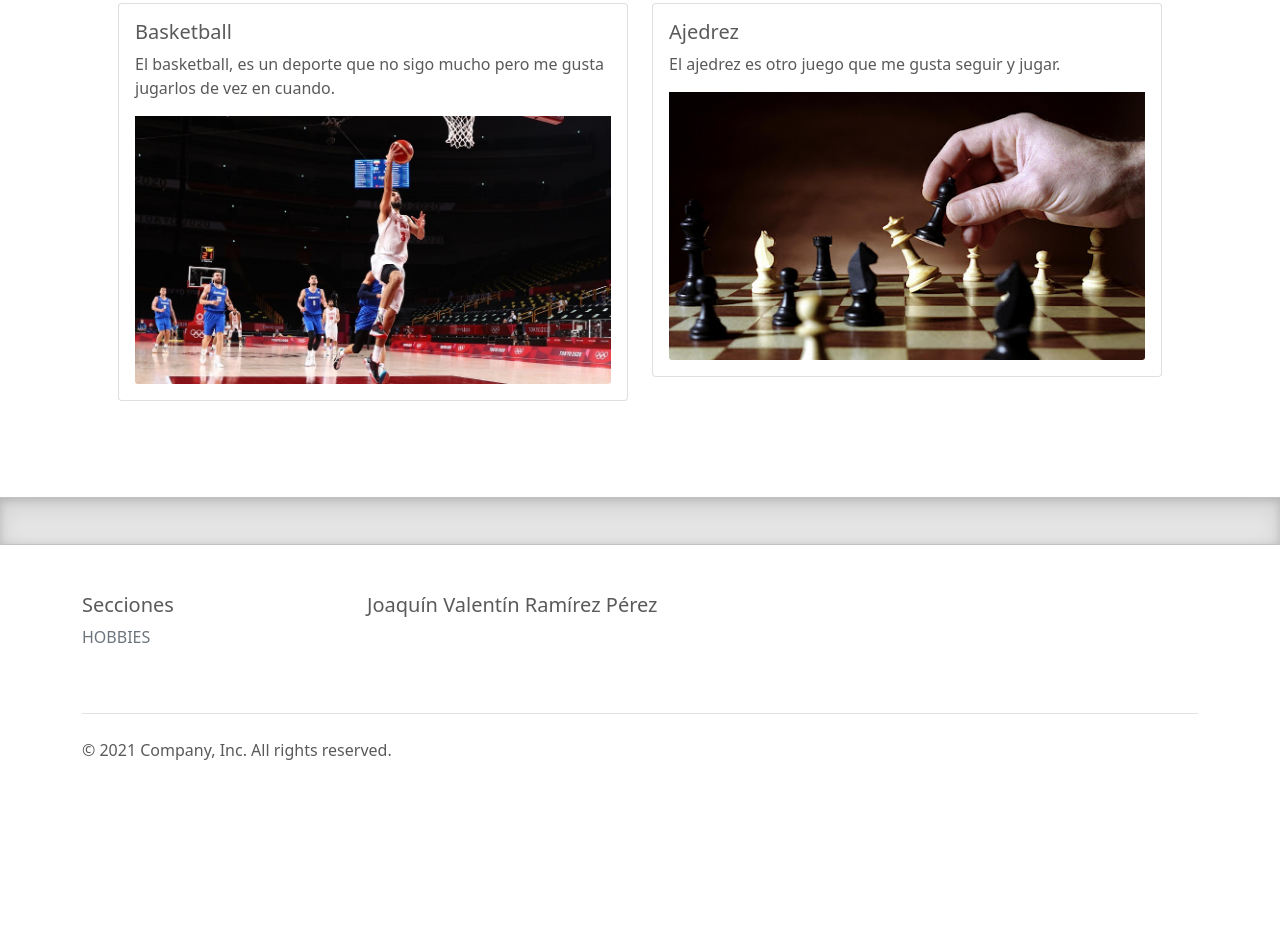
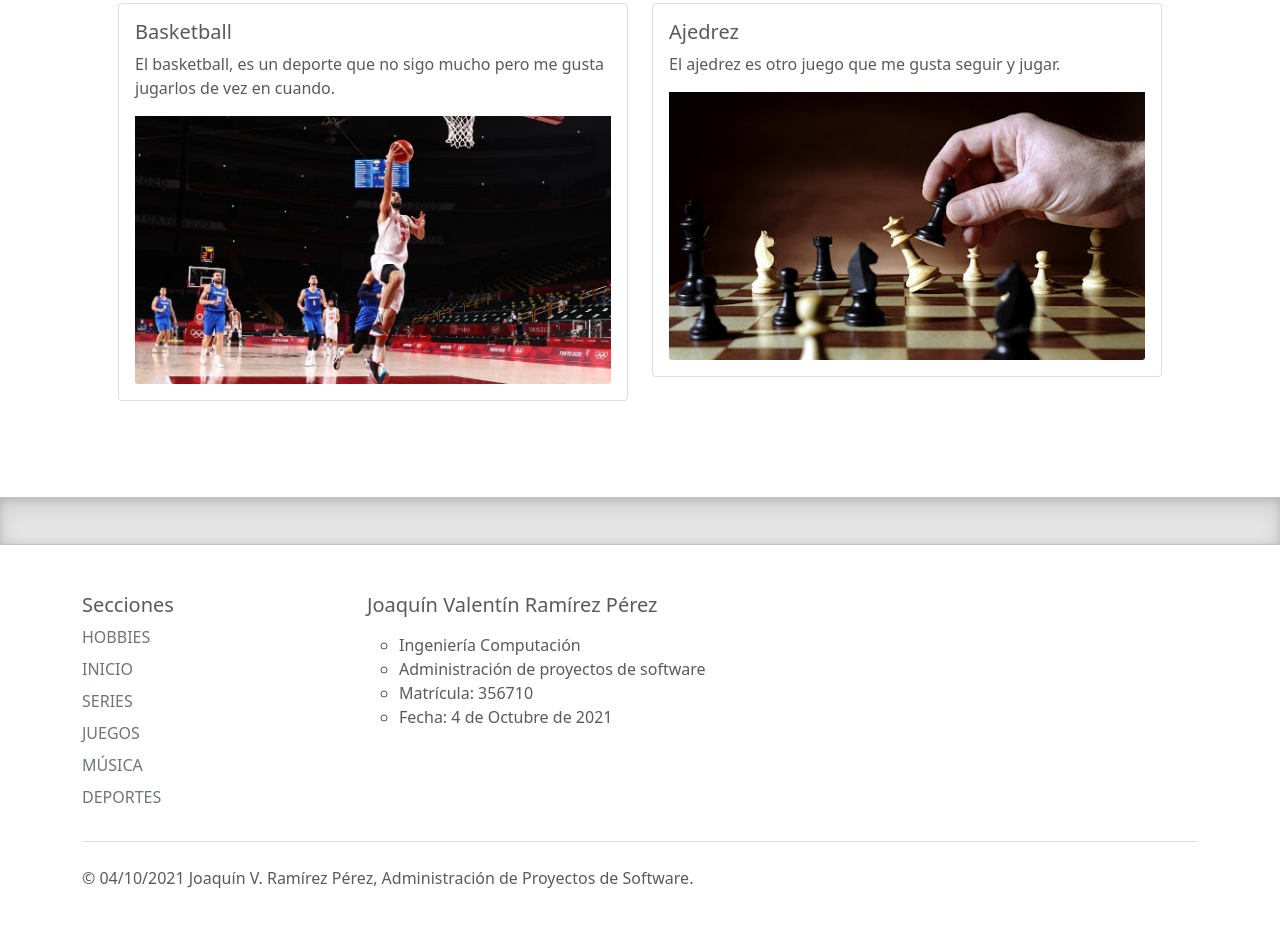
Before and after one commit to joaquin-14R/PaginaWeb_Ejercicio, a plain HTML site: page index.html in a window 1280 px wide. Shown: the part 3435-4361 px from the top of the page. Drawn offline with nearby package versions, Linux system fonts and the light colour scheme.

Commit message:
index.html

```diff
--- a/index.html
+++ b/index.html
@@ -383,27 +383,32 @@
 							<div class="col-2">
 								<h5>Secciones</h5>
 								<ul class="nav flex-column">
-									<li class="nav-item mb-2"><a href="#" class="nav-link p-0 text-muted">HOBBIES</a></li>
-									<li class="nav-item mb-2"><a href="#" class="nav-link p-0 text-muted"></a></li>
-									<li class="nav-item mb-2"><a href="#" class="nav-link p-0 text-muted"></a></li>
-									<li class="nav-item mb-2"><a href="#" class="nav-link p-0 text-muted"></a></li>
-									<li class="nav-item mb-2"><a href="#" class="nav-link p-0 text-muted"></a></li>
+									<li class="nav-item mb-2"><a href="#inicio_pag" class="nav-link p-0 text-muted">HOBBIES</a></li>
+									<li class="nav-item mb-2"><a href="#inicio_pag" class="nav-link p-0 text-muted">INICIO</a></li>
+									<li class="nav-item mb-2"><a href="#Series_pag" class="nav-link p-0 text-muted">SERIES</a></li>
+									<li class="nav-item mb-2"><a href="#Juegos_pag" class="nav-link p-0 text-muted">JUEGOS</a></li>
+									<li class="nav-item mb-2"><a href="#Musica_pag" class="nav-link p-0 text-muted">MÚSICA</a></li>
+									<li class="nav-item mb-2"><a href="#Futbol_pag" class="nav-link p-0 text-muted">DEPORTES</a></li>
 								</ul>
 							</div>
 
 							<div class="col-4 offset-1">
 								<form>
 									<h5>Joaquín Valentín Ramírez Pérez</h5>
-									<p></p>
+									<p>
+										<ul>
+											<li type="circle">Ingeniería Computación</li>
+											<li type="circle">Administración de proyectos de software</li>
+											<li type="circle">Matrícula: 356710</li>
+											<li type="circle">Fecha: 4 de Octubre de 2021</li>
+										</ul>
+									</p>
 								</form>
 							</div>
 						</div>
 
 						<div class="d-flex justify-content-between py-4 my-4 border-top">
-							<p>&copy; 2021 Company, Inc. All rights reserved.</p>
-							<ul class="list-unstyled d-flex">
-
-							</ul>
+							<p>&copy; 04/10/2021 Joaquín V. Ramírez Pérez, Administración de Proyectos de Software.</p>
 						</div>
 					</footer>
 				</div>
```
